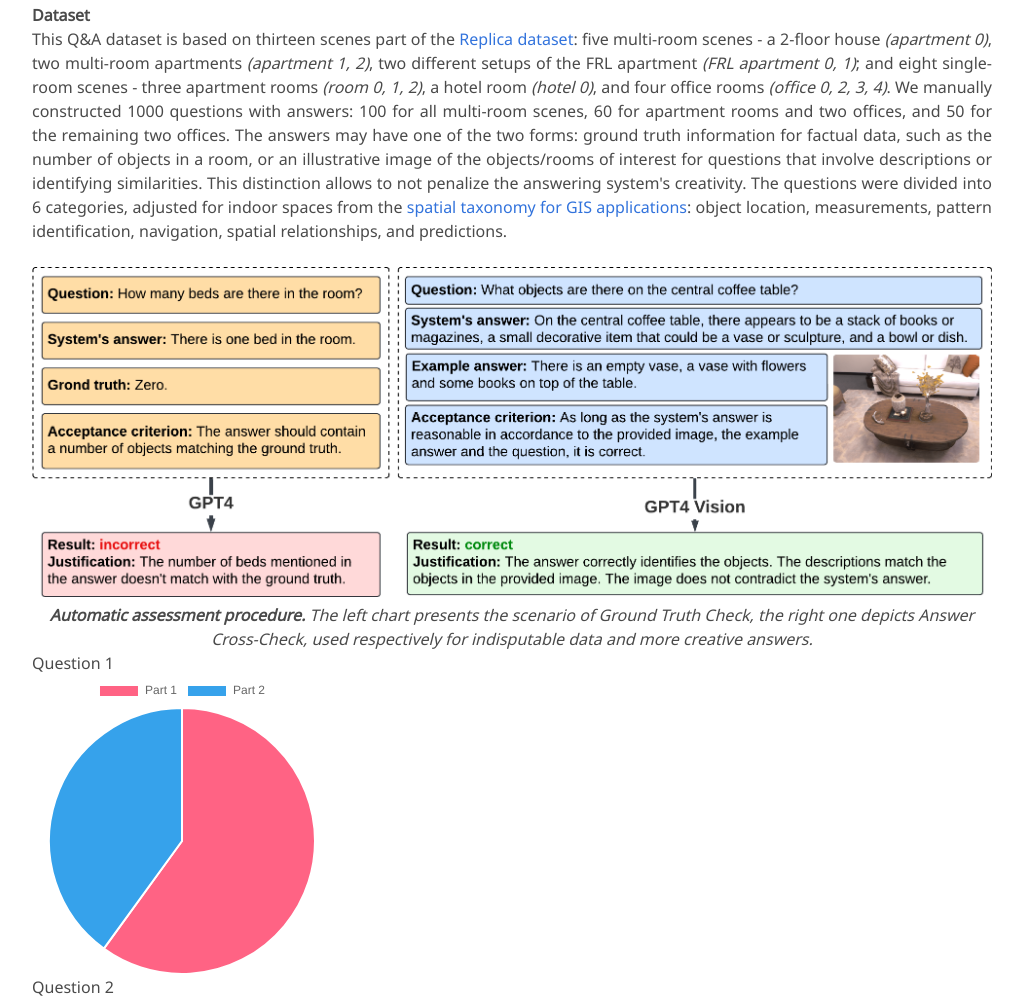
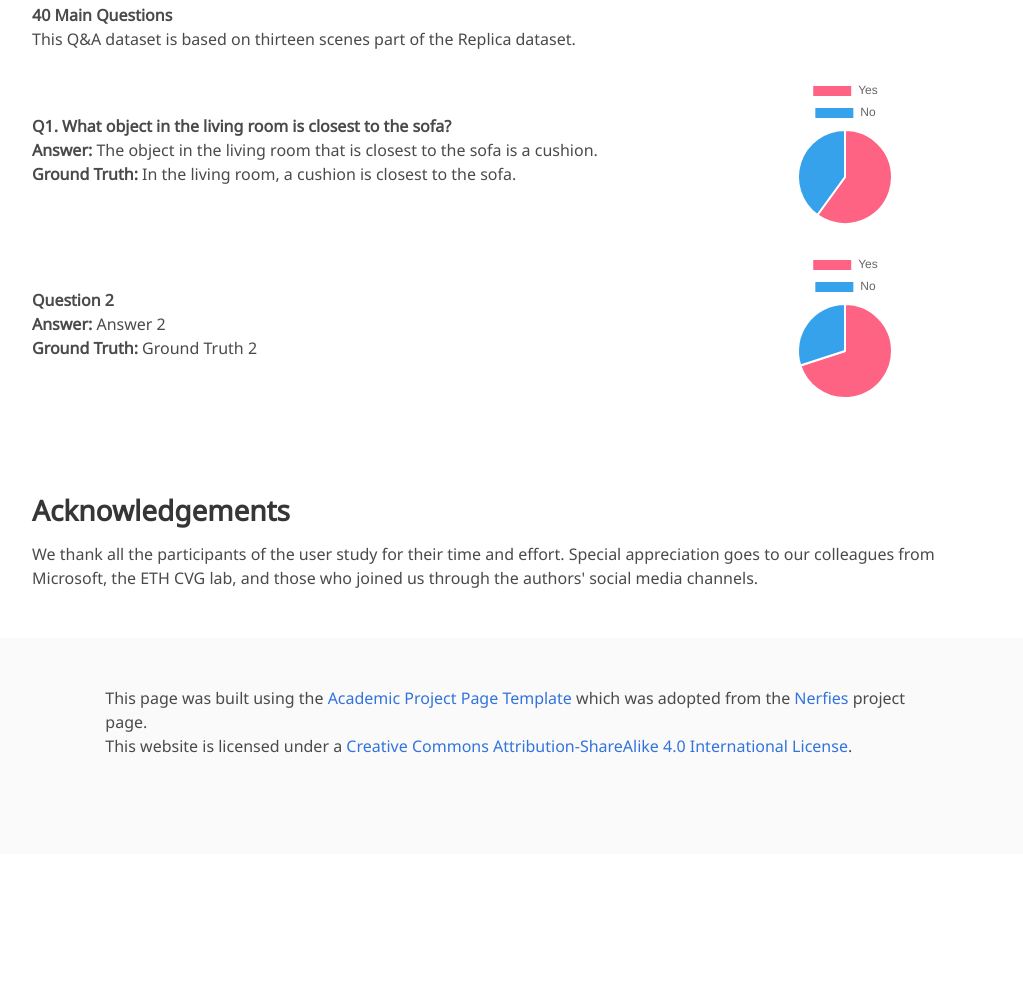
Before and after one commit to Space3D-Bench/space3d-bench.github.io, a plain HTML site: page user_study.html in a window 1280 px wide. Shown: the part 383-1379 px from the top of the page, without its empty margins (128-1151 px from the left). After the commit the page ends 1237 px from the top, so only its background shows below. Drawn offline with nearby package versions, Linux system fonts and the light colour scheme; some icons are missing; a web font is replaced by a local one.

Commit message:
Add piecharts

```diff
--- /dev/null
+++ b/static/js/piecharts.js
@@ -0,0 +1,64 @@
+document.addEventListener('DOMContentLoaded', function() {
+    // Data for each question
+    const questionsData = [
+      {
+        question: "Q1. What object in the living room is closest to the sofa?",
+        answer: "The object in the living room that is closest to the sofa is a cushion.",
+        groundTruth: "In the living room, a cushion is closest to the sofa.",
+        chartData: [60, 40]
+      },
+      {
+        question: "Question 2",
+        answer: "Answer 2",
+        groundTruth: "Ground Truth 2",
+        chartData: [70, 30]
+      },
+      // Add more questions as needed
+    ];
+
+    // Function to create a pie chart
+    function createPieChart(ctx, data) {
+      new Chart(ctx, {
+        type: 'pie',
+        data: {
+          datasets: [{
+            data: data,
+            backgroundColor: ['#FF6384', '#36A2EB'],
+          }],
+          labels: ['Yes', 'No']
+        },
+        options: {
+          responsive: false,
+          maintainAspectRatio: false,
+          legend: {
+            position: 'right' // Position the legend to the right of the chart
+          }
+        }
+      });
+    }
+
+    // Generate HTML for each question and chart
+    const container = document.getElementById('questions-container');
+    questionsData.forEach((item, index) => {
+      const questionDiv = document.createElement('div');
+      questionDiv.classList.add('columns', 'is-vcentered');
+
+      const questionContent = `
+        <div class="column is-three-quarters">
+          <h3><b>${item.question}</b></h3>
+          <p><b>Answer:</b> ${item.answer}</p>
+          <p><b>Ground Truth:</b> ${item.groundTruth}</p>
+        </div>
+        <div class="column is-one-quarter">
+          <canvas id="pieChart${index}" width="150" height="150"></canvas>
+        </div>
+      `;
+
+      questionDiv.innerHTML = questionContent;
+      container.appendChild(questionDiv);
+
+      // Create the pie chart
+      const ctx = document.getElementById(`pieChart${index}`).getContext('2d');
+      createPieChart(ctx, item.chartData);
+    });
+  });
--- a/user_study.html
+++ b/user_study.html
@@ -39,6 +39,7 @@
   <script src="static/js/bulma-carousel.min.js"></script>
   <script src="static/js/bulma-slider.min.js"></script>
   <script src="static/js/index.js"></script>
+  <script src="static/js/piecharts.js"></script>
   <script src="https://cdn.jsdelivr.net/npm/chart.js"></script>
 </head>
 <body>
@@ -71,25 +72,18 @@
           <h2 class="title is-3">Detailed User Study Results</h2>
           <div class="content has-text-justified">
             <p>
-              <b>Dataset</b><br>
-              This Q&A dataset is based on thirteen scenes part of the <a href="https://github.com/facebookresearch/Replica-Dataset">Replica dataset</a>: five multi-room scenes - a 2-floor house <i>(apartment 0)</i>, two multi-room apartments <i>(apartment 1, 2)</i>, two different setups of the FRL apartment <i>(FRL apartment 0, 1)</i>; and eight single-room scenes - three apartment rooms <i>(room 0, 1, 2)</i>, a hotel room <i>(hotel 0)</i>, and four office rooms <i>(office 0, 2, 3, 4)</i>. We manually constructed 1000 questions with answers: 100 for all multi-room scenes, 60 for apartment rooms and two offices, and 50 for the remaining two offices. The answers may have one of the two forms: ground truth information for factual data, such as the number of objects in a room, or an illustrative image of the objects/rooms of interest for questions that involve descriptions or identifying similarities. This distinction allows to not penalize the answering system's creativity. The questions were divided into 6 categories, adjusted for indoor spaces from the <a href="https://proceedings.esri.com/library/userconf/proc18/tech-workshops/tw_1593-380.pdf">spatial taxonomy for GIS applications</a>: object location, measurements, pattern identification, navigation, spatial relationships, and predictions.
+              <b>40 Main Questions</b><br>
+              This Q&A dataset is based on thirteen scenes part of the Replica dataset.
             </p>
           </div>
         </div>
       </div>
-      <div style="text-align: center;">
-        <img id="pipeline" style="max-width: 100%;" src="static/images/assessment.png">
-        <p><i><b>Automatic assessment procedure.</b> The left chart presents the scenario of Ground Truth Check, the right one depicts Answer Cross-Check, used respectively for indisputable data and more creative answers.</i></p>
-      </div>
+      <!-- <div style="text-align: center;">
+        <img id="pipeline" style="max-width: 100%;" src="static/images/tmp.png">
+        <p><i><b>Automatic assessment procedure.</b> The left chart presents the scenario of Ground Truth Check</i></p>
+      </div>-->
       <!-- Add canvas elements for pie charts -->
-      <div>
-        <h3>Question 1</h3>
-        <canvas id="pieChart1"></canvas>
-      </div>
-      <div>
-        <h3>Question 2</h3>
-        <canvas id="pieChart2"></canvas>
-      </div>
+      <div id="questions-container"></div>
       <!-- Add more questions and canvas elements as needed -->
     </div>
   </section>
@@ -98,7 +92,7 @@
   <section class="section" id="Acknowledgements">
     <div class="container is-max-desktop content">
       <h2 class="title">Acknowledgements</h2>
-      We thank all the participants of the user study for their time and effort. Special appreciation goes to our collaborators from Microsoft, the ETH CVG lab, and those who joined us through the authors' social media channels.
+      We thank all the participants of the user study for their time and effort. Special appreciation goes to our colleagues from Microsoft, the ETH CVG lab, and those who joined us through the authors' social media channels.
     </div>
   </section>
   <!-- End Acknowledgements -->
@@ -122,41 +116,5 @@
   <!-- You can add a tracker to track page visits by creating an account at statcounter.com -->
   <!-- End of Statcounter Code -->
 
-  <script>
-    // Data for each question
-    const data = {
-      question1: [60, 40], // Example data for Question 1
-      question2: [70, 30], // Example data for Question 2
-      // Add more data for other questions
-    };
-
-    // Function to create a pie chart
-    function createPieChart(ctx, data) {
-      new Chart(ctx, {
-        type: 'pie',
-        data: {
-          datasets: [{
-            data: data,
-            backgroundColor: ['#FF6384', '#36A2EB'],
-          }],
-          labels: ['Part 1', 'Part 2']
-        },
-        options: {
-          responsive: false,
-          maintainAspectRatio: false,
-        }
-      });
-    }
-
-    // Get the context of the canvas elements
-    const ctx1 = document.getElementById('pieChart1').getContext('2d');
-    const ctx2 = document.getElementById('pieChart2').getContext('2d');
-    // Add more contexts as needed
-
-    // Create pie charts
-    createPieChart(ctx1, data.question1);
-    createPieChart(ctx2, data.question2);
-    // Add more pie charts as needed
-  </script>
 </body>
 </html>
```
